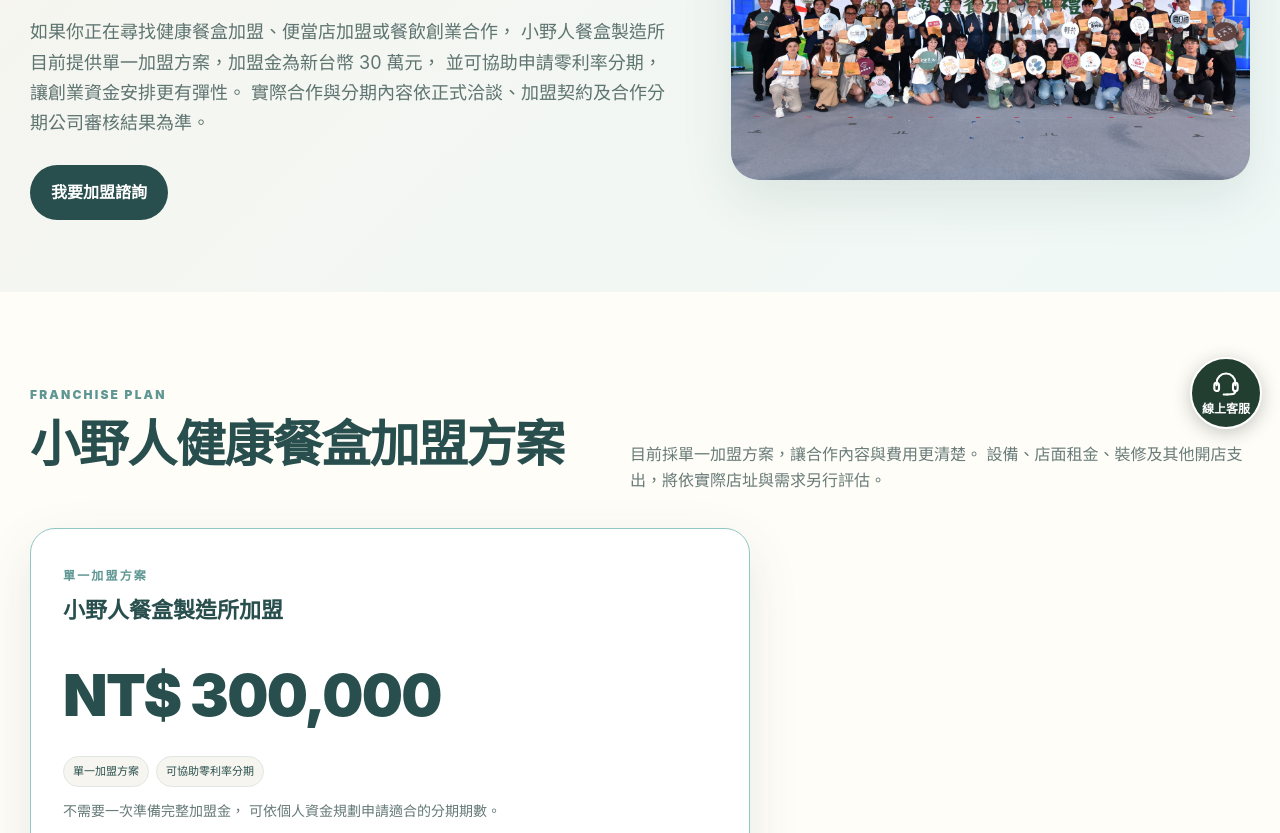
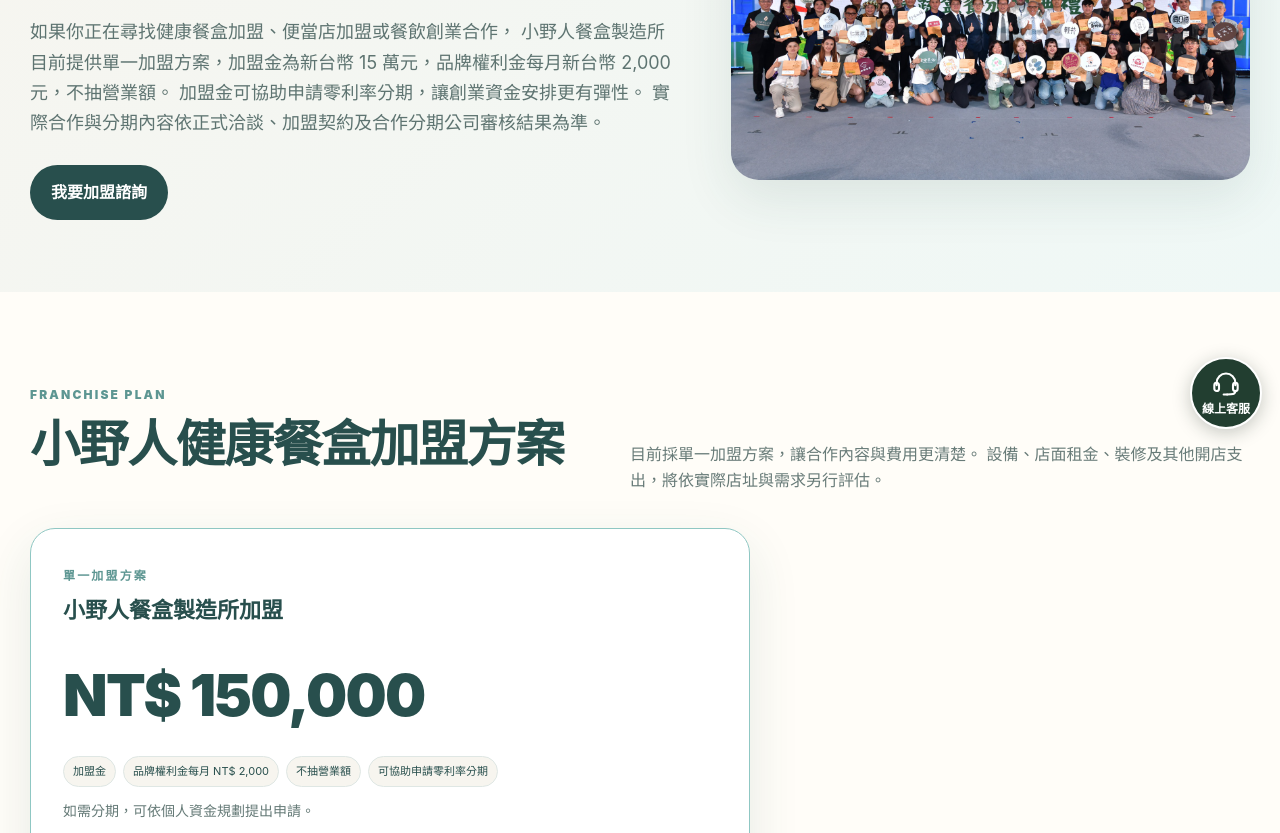
Before and after one commit to a0980778082-coder/savagemeal-website, a plain HTML site: page franchise/index.html in a window 1280 px wide. Shown: the part 353-1186 px from the top of the page. Drawn offline with Linux system fonts and the light colour scheme.

Commit message:
Update Savage Meal franchise pricing and financing terms

```diff
--- a/franchise/index.html
+++ b/franchise/index.html
@@ -6,7 +6,7 @@
 
 <title>健康餐盒加盟推薦｜便當店加盟・餐飲創業合作｜小野人餐盒製造所</title>
 
-<meta name="description" content="小野人餐盒製造所提供單一健康餐盒加盟方案，加盟金新台幣30萬元，可協助申請零利率分期。了解品牌優勢、加盟內容、流程與餐飲創業合作方式。">
+<meta name="description" content="小野人餐盒製造所提供單一健康餐盒加盟方案，加盟金新台幣15萬元，品牌權利金每月新台幣2,000元，不抽營業額；可協助申請零利率分期。了解品牌優勢、加盟內容、流程與餐飲創業合作方式。">
 
 <meta name="robots" content="index,follow,max-image-preview:large">
 
@@ -62,8 +62,8 @@ LINE 訂餐
 
 <p class="lead">
 如果你正在尋找健康餐盒加盟、便當店加盟或餐飲創業合作，
-小野人餐盒製造所目前提供單一加盟方案，加盟金為新台幣 30 萬元，
-並可協助申請零利率分期，讓創業資金安排更有彈性。
+小野人餐盒製造所目前提供單一加盟方案，加盟金為新台幣 15 萬元，品牌權利金每月新台幣 2,000 元，不抽營業額。
+加盟金可協助申請零利率分期，讓創業資金安排更有彈性。
 實際合作與分期內容依正式洽談、加盟契約及合作分期公司審核結果為準。
 </p>
 
@@ -112,16 +112,17 @@ rel="noopener">
 <span class="eyebrow">單一加盟方案</span>
 <h3>小野人餐盒製造所加盟</h3>
 
-<div class="plan-price">NT$ 300,000</div>
+<div class="plan-price">NT$ 150,000</div>
 
 <div class="plan-meta">
-<span>單一加盟方案</span>
-<span>可協助零利率分期</span>
+<span>加盟金</span>
+<span>品牌權利金每月 NT$ 2,000</span>
+<span>不抽營業額</span>
+<span>可協助申請零利率分期</span>
 </div>
 
 <p>
-不需要一次準備完整加盟金，
-可依個人資金規劃申請適合的分期期數。
+如需分期，可依個人資金規劃提出申請。
 </p>
 
 <div class="notice">
@@ -305,7 +306,7 @@ rel="noopener">
 <b>02</b>
 <h3>加盟方案說明</h3>
 <p>
-說明 30 萬元加盟金、合作內容，
+說明 15 萬元加盟金、每月 2,000 元品牌權利金（不抽營業額）與合作內容，
 以及零利率分期申請方式。
 </p>
 </div>
@@ -365,7 +366,7 @@ rel="noopener">
 <details>
 <summary>加盟需要準備多少預算？</summary>
 <p>
-加盟金為新台幣 30 萬元。
+加盟金為新台幣 15 萬元，品牌權利金每月新台幣 2,000 元，不抽營業額。
 店面租金、設備、裝修及其他開店支出需依實際需求另行準備；
 加盟金可協助申請零利率分期，實際條件依合作分期公司最終審核結果為準。
 </p>
@@ -384,7 +385,7 @@ rel="noopener">
 <details>
 <summary>加盟方案之後會調整嗎？</summary>
 <p>
-目前採單一加盟方案，加盟金為新台幣 30 萬元。
+目前採單一加盟方案，加盟金為新台幣 15 萬元，品牌權利金每月新台幣 2,000 元，不抽營業額。
 最終合作內容以正式加盟契約為準；
 分期期數、每期金額及申請資格則依合作分期公司最終審核結果為準。
 </p>
```
